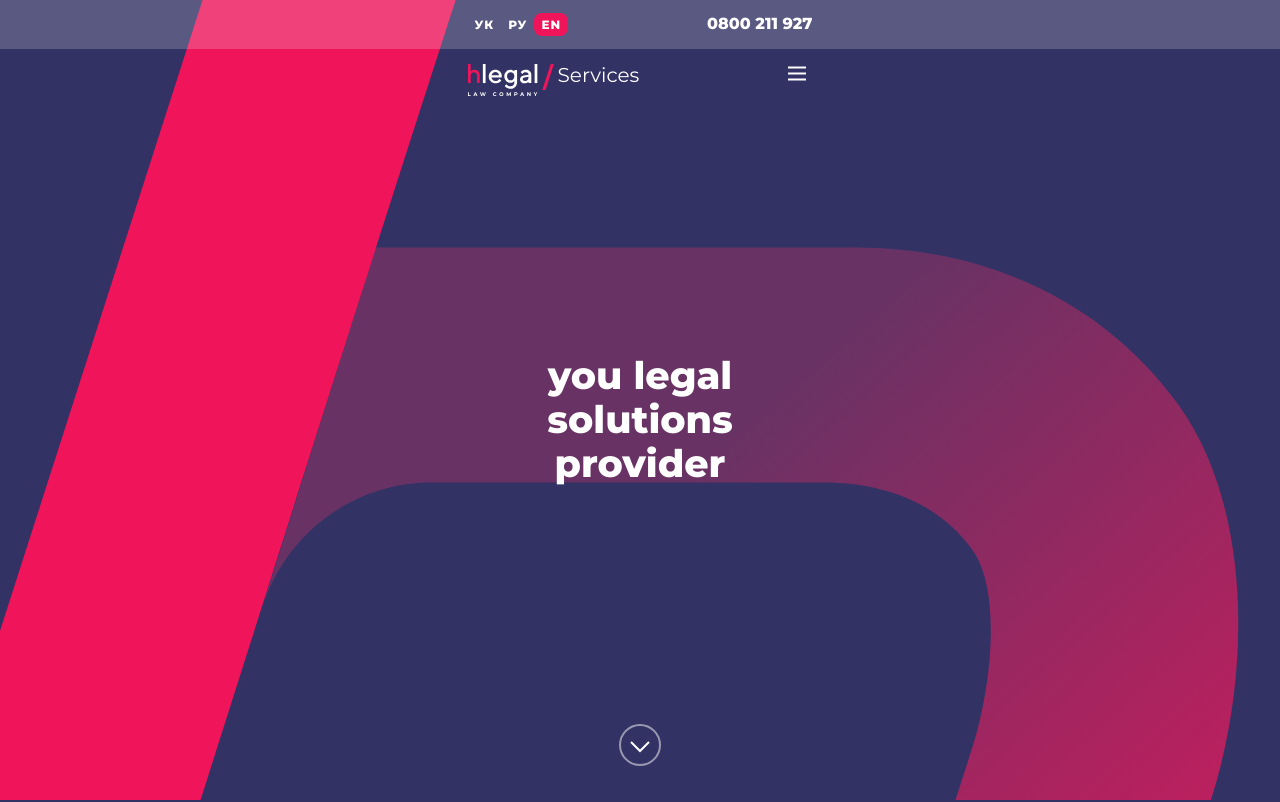
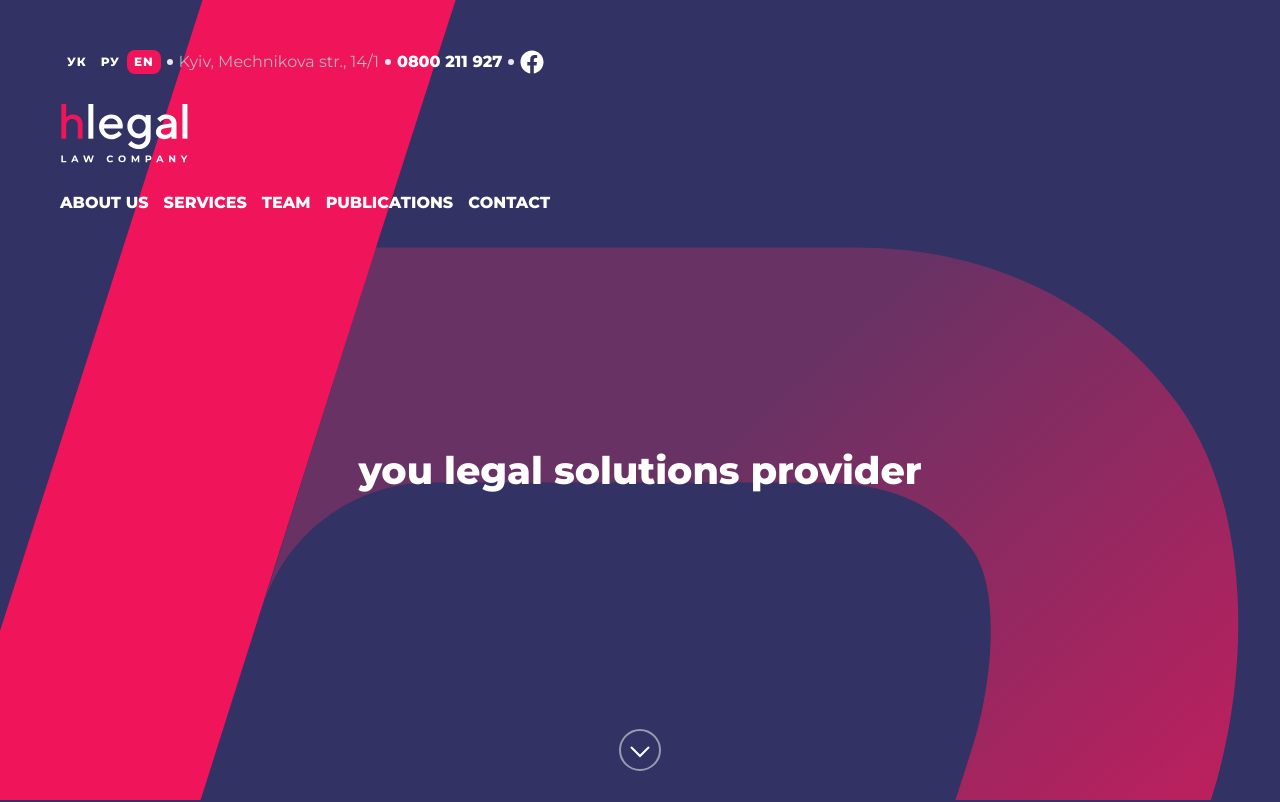
Before and after one commit to Dmytro621/final-project-frontend-basic, a plain HTML site: page index.html in a window 1280 px wide. Shown: the top 802 px of the page. Drawn offline with Linux system fonts and the light colour scheme.

Commit message:
finish-header

```diff
--- a/index.html
+++ b/index.html
@@ -18,8 +18,11 @@
                                 <p>РУ</p>
                                 <p>EN</p>
                             </div>
+                            <span></span>
                             <p class="mb-only">Kyiv, Mechnikova str., 14/1</p>
+                            <span></span>
                             <a href="tel:0800211927">0800 211 927</a>
+                            <span></span>
                             <a href="/" class="mb-only"><img src="./images/head-images/fb-icon.svg" alt="fb"></a>
                         </div>
                     </div>
@@ -32,12 +35,20 @@
                             </div>
                             <div class="hero-links">
                                 <a href="/"><img src="./images/head-images/hero-menu.svg" alt="menu"></a>
+                                <div class="hero-links-menu">
+                                    <a href="">about us</a>
+                                    <a href="">services</a>
+                                    <a href="">team</a>
+                                    <a href="">publications</a>
+                                    <a href="">contact</a>
+                                </div>
                             </div>
                         </div>
                         <div class="hero-content">
                             <h1>you legal solutions provider</h1>
                         </div>
                         <div class="hero-down">
+                            <a href="/">
                                 <svg width="42" height="42" viewBox="0 0 42 42" fill="none" xmlns="http://www.w3.org/2000/svg">
                                   <g clip-path="url(#clip0_46_929)">
                                     <circle opacity="0.5" cx="21" cy="21" r="20" stroke="white" stroke-width="2" />
@@ -49,10 +60,11 @@
                                     </clipPath>
                                   </defs>
                                 </svg>
+                            </a>
                         </div>
                     </div>
             </div>
-            <div class="wrapper-consistent">
+            <div class="wrapper-consistent" id="cons">
                 <div class="consistent">
                     <div class="consistent-menu">
                         <a href="/">Consistent</a>
@@ -223,7 +235,7 @@
             </div>
         </div>
     </main>
-    <footer>
+    <footer id="footer">
         <div class="wrapper">
             <div class="footer-border"></div>
             <div class="footer-info">
--- a/scss/_hero.scss
+++ b/scss/_hero.scss
@@ -8,6 +8,8 @@
     .hero-info {
         background-color: rgba(245, 245, 250, 0.2);
         padding: 12.5px 0;
+        position: sticky;
+        top: 0;
 
         .hero-wrapper {
             width: 345px;
@@ -81,6 +83,10 @@
                     margin-top: 8.5px;
                     display: block;
                 }
+
+                .hero-links-menu {
+                    display: none;
+                }
             }
         }
 
@@ -96,6 +102,132 @@
 
         .hero-down {
             margin: 0 auto 30px;
+
         }
     }
 }
+
+
+@media (min-width: 768px) {
+    .hero-head {
+        padding-top: 50px;
+
+        .hero-info {
+
+            background-color: transparent;
+            padding: 0;
+            margin-bottom: 30px;
+            position: relative;
+
+            .hero-wrapper {
+                width: auto;
+                margin: 0 60px;
+                justify-content: start;
+                gap: 6px;
+
+                span {
+                    width: 6px;
+                    height: 6px;
+                    border-radius: 100%;
+                    background-color: #e6e6f0;
+                }
+
+                p {
+                    margin: 0;
+                }
+
+                .mb-only {
+                    display: flex;
+
+                    font-weight: 400;
+                    font-size: 16px;
+                    text-align: right;
+                    color: #b3b3ba;
+                }
+
+                a img {
+                    width: 24px;
+                    height: 24px;
+                }
+            }
+        }
+
+        .hero-wrapper-bottom {
+            width: auto;
+            margin: 0 60px;
+
+            .hero-logos {
+                flex-direction: column;
+                gap: 30px;
+
+                .hero-logo {
+                    margin: 0;
+
+                    img+p {
+                        display: none;
+                    }
+
+                    a {
+                        width: 130px;
+                        height: 60px;
+
+                        img {
+                            width: 130px;
+                            height: 60px;
+                        }
+                    }
+                }
+
+                .hero-links {
+
+                    a {
+                        display: none;
+                    }
+
+                    .hero-links-menu {
+                        display: flex;
+                        gap: 15px;
+
+                        a {
+                            display: inline;
+                            text-transform: uppercase;
+                            color: #fff;
+                            text-decoration: none;
+                            margin: 0;
+                            font-weight: 700;
+                            font-size: 16px;
+                            text-align: right;
+                        }
+                    }
+                }
+            }
+        }
+    }
+}
+
+
+@media (min-width: 1024px) {
+    .hero-head {
+
+        .hero-info {
+            .hero-wrapper {
+
+                span {}
+
+            }
+        }
+
+        .hero-wrapper-bottom {
+
+            .hero-logos {
+
+                .hero-logo {}
+
+                .hero-links {
+
+                    .hero-links-menu {}
+                }
+            }
+        }
+    }
+}
```
Also changed, not shown: css/style.css, 1 other file. Lines whose indentation alone changed are shown as unchanged.
